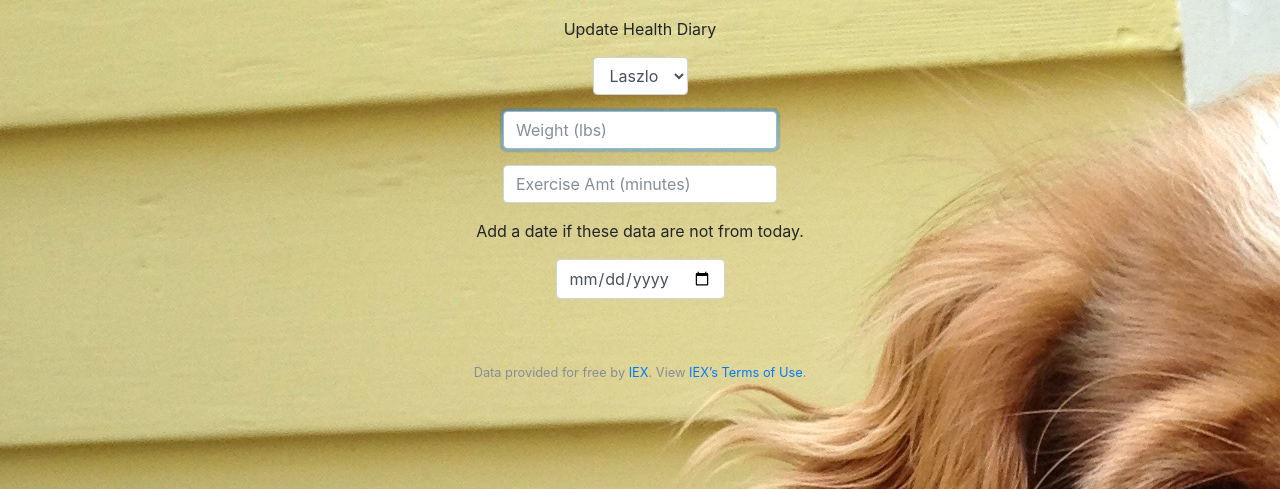
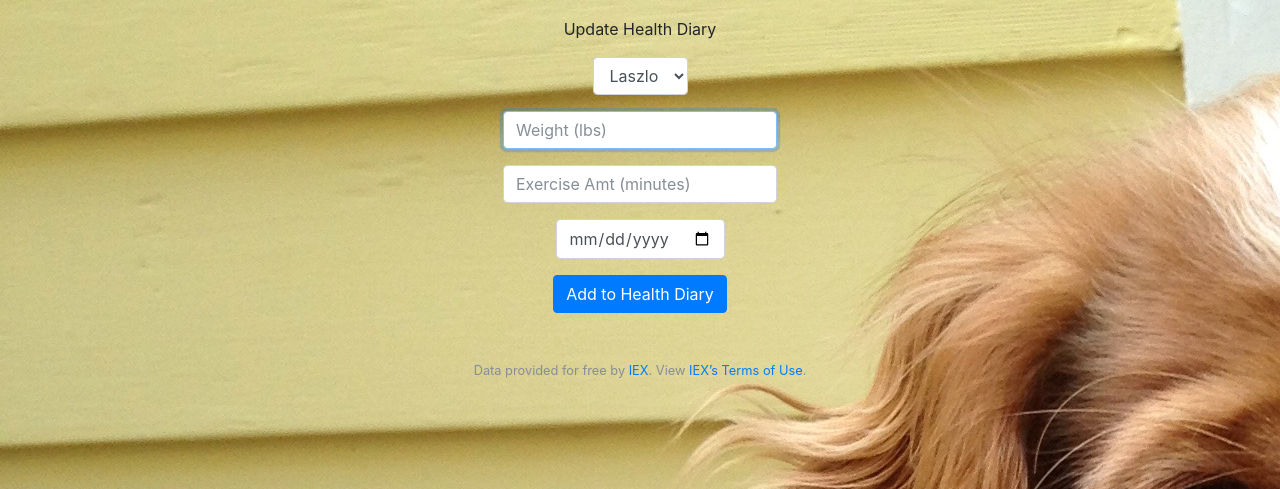
Before and after one commit to eherdter/CS50_FinalProject, a Flask app: page /mypets in a window 1280 px wide. Shown: the part 311-800 px from the top of the page. Run offline with Flask 2, Linux system fonts and the light colour scheme; a user stored in the database is signed in; some libraries are stand-ins or nearby versions.

Commit message:
added submit button

```diff
--- a/templates/mypets.html
+++ b/templates/mypets.html
@@ -47,10 +47,10 @@
         <div class="form-group">
             <input autocomplete="off" autofocus class="form-control" name="exc" placeholder="Exercise Amt (minutes)" type="text"/>
         </div>
-        <p>Add a date if these data are not from today.</p>
         <div class="form-group">
             <input class="form-control" name="date" placeholder="Date (MM-DD-YYYY)" type="date" value = "06-01-2017"/>
         </div>
+        <button class="btn btn-primary" type="submit">Add to Health Diary</button>
     </form>
 
 
```
